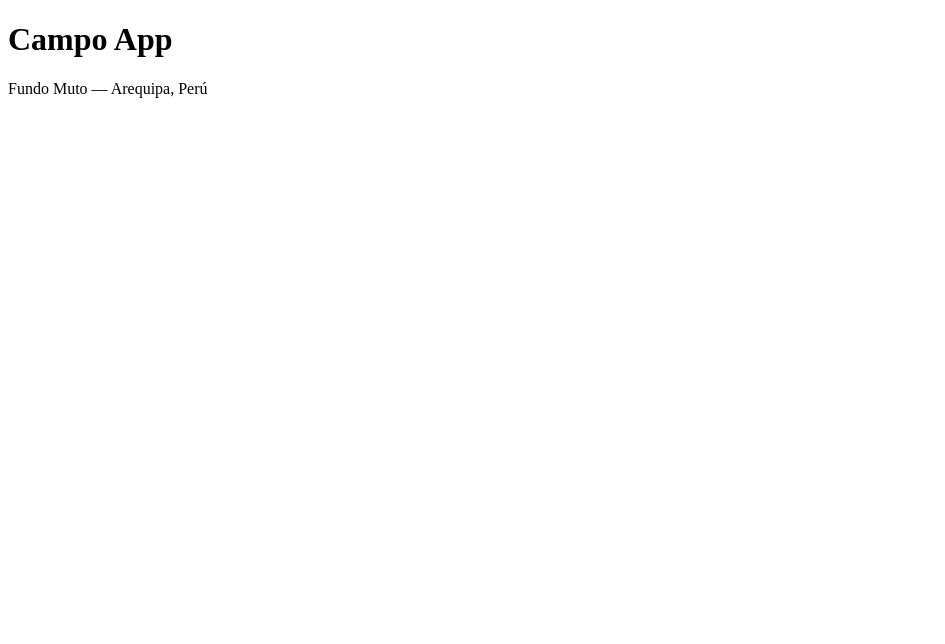
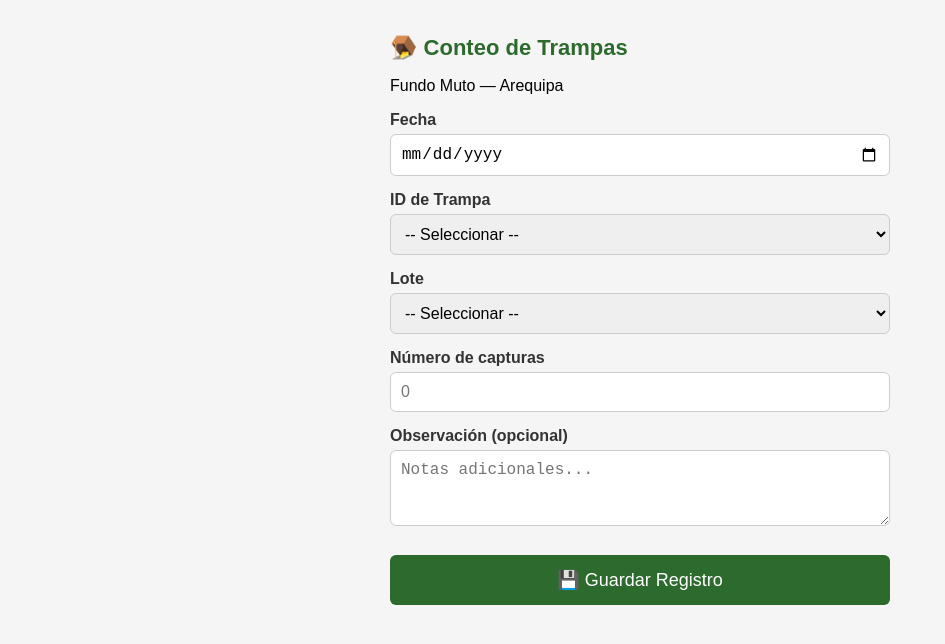
Before and after one commit to PoltVera/campo-app, a plain HTML site: page index.html in a window 1280 px wide. Shown: the whole page, without its empty margins (0-945 px from the left). Drawn offline with Linux system fonts and the light colour scheme.

Commit message:
formulario conteo de trampas

```diff
--- a/index.html
+++ b/index.html
@@ -4,11 +4,101 @@
   <meta charset="UTF-8">
   <meta name="viewport" content="width=device-width, initial-scale=1.0">
   <title>Campo App - Fundo Muto</title>
+  <style>
+    body {
+      font-family: Arial, sans-serif;
+      max-width: 500px;
+      margin: 0 auto;
+      padding: 20px;
+      background: #f5f5f5;
+    }
+    h1 {
+      color: #2d6a2d;
+      font-size: 22px;
+    }
+    label {
+      display: block;
+      margin-top: 15px;
+      font-weight: bold;
+      color: #333;
+    }
+    input, select, textarea {
+      width: 100%;
+      padding: 10px;
+      margin-top: 5px;
+      border: 1px solid #ccc;
+      border-radius: 6px;
+      font-size: 16px;
+      box-sizing: border-box;
+    }
+    button {
+      margin-top: 25px;
+      width: 100%;
+      padding: 14px;
+      background: #2d6a2d;
+      color: white;
+      border: none;
+      border-radius: 6px;
+      font-size: 18px;
+      cursor: pointer;
+    }
+    button:active {
+      background: #1f4d1f;
+    }
+  </style>
 </head>
 <body>
 
-  <h1>Campo App</h1>
-  <p>Fundo Muto — Arequipa, Perú</p>
+  <h1>🪤 Conteo de Trampas</h1>
+  <p>Fundo Muto — Arequipa</p>
+
+  <label>Fecha</label>
+  <input type="date" id="fecha">
+
+  <label>ID de Trampa</label>
+  <select id="trampa">
+    <option value="">-- Seleccionar --</option>
+    <option value="T-01">T-01</option>
+    <option value="T-02">T-02</option>
+    <option value="T-03">T-03</option>
+    <option value="T-04">T-04</option>
+    <option value="T-05">T-05</option>
+  </select>
+
+  <label>Lote</label>
+  <select id="lote">
+    <option value="">-- Seleccionar --</option>
+    <option value="Lote 1">Lote 1</option>
+    <option value="Lote 2">Lote 2</option>
+    <option value="Lote 3">Lote 3</option>
+  </select>
+
+  <label>Número de capturas</label>
+  <input type="number" id="capturas" min="0" placeholder="0">
+
+  <label>Observación (opcional)</label>
+  <textarea id="observacion" rows="3" placeholder="Notas adicionales..."></textarea>
+
+  <button onclick="guardarRegistro()">💾 Guardar Registro</button>
+
+  <script>
+    function guardarRegistro() {
+      const fecha = document.getElementById('fecha').value;
+      const trampa = document.getElementById('trampa').value;
+      const lote = document.getElementById('lote').value;
+      const capturas = document.getElementById('capturas').value;
+      const observacion = document.getElementById('observacion').value;
+
+      if (!fecha || !trampa || !lote || capturas === '') {
+        alert('Por favor completa todos los campos obligatorios.');
+        return;
+      }
+
+      const registro = { fecha, trampa, lote, capturas, observacion };
+      console.log('Registro guardado:', registro);
+      alert('✅ Registro guardado correctamente.');
+    }
+  </script>
 
 </body>
 </html>
```
